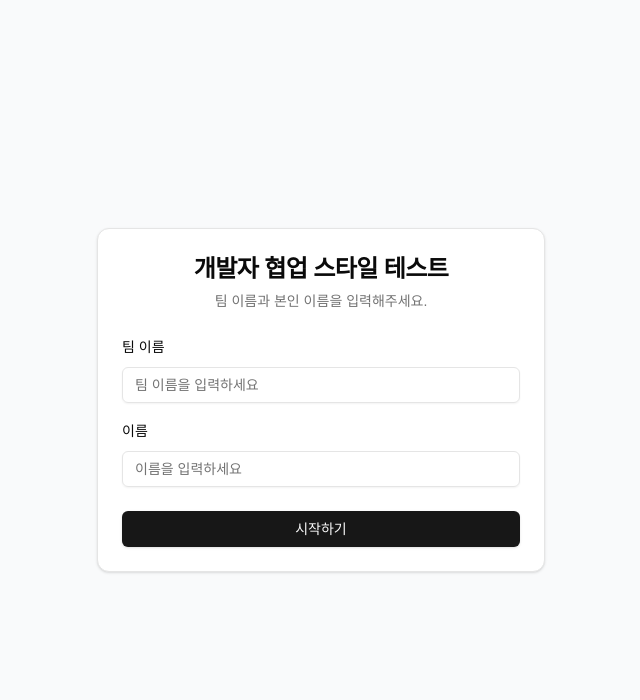
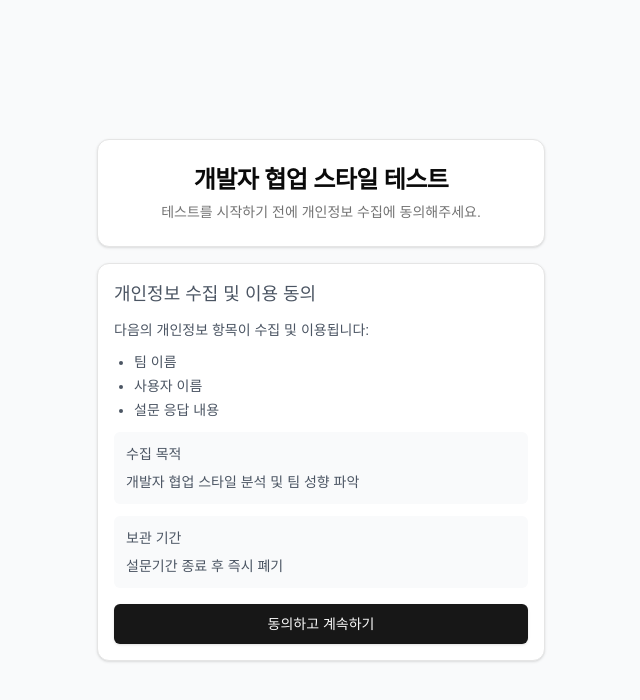
Before and after one commit to smilebank7/IGFETEST, a Next.js app: page / in a window 1280 px wide. Shown: the top 700 px of the page, without its empty margins (319-959 px from the left). Built offline with nearby package versions, Linux system fonts and the light colour scheme.

Commit message:
feat : add PrivacyConsent
- 개인정보 수집 및 이용 동의 추가

```diff
--- a/package.json
+++ b/package.json
@@ -20,7 +20,6 @@
     "chart.js": "^4.4.7",
     "class-variance-authority": "^0.7.1",
     "clsx": "^2.1.1",
-    "jotai": "^2.12.0",
     "lucide-react": "^0.475.0",
     "mongodb": "^6.13.0",
     "mongoose": "^8.10.1",
--- /dev/null
+++ b/src/app/components/PrivacyConsent.tsx
@@ -0,0 +1,44 @@
+import { Card, CardContent, CardFooter } from "@/components/ui/card"
+import { Button } from "@/components/ui/button"
+
+interface PrivacyConsentProps {
+  onConsent: () => void
+  show: boolean
+}
+
+export function PrivacyConsent({ onConsent, show }: PrivacyConsentProps) {
+  if (!show) return null
+
+  return (
+    <Card className="mt-4">
+      <CardContent className="p-4">
+        <div className="text-sm text-gray-600">
+          <h3 className="font-medium text-lg mb-3">개인정보 수집 및 이용 동의</h3>
+          <p className="mb-3">다음의 개인정보 항목이 수집 및 이용됩니다:</p>
+          <ul className="list-disc pl-5 mb-3 space-y-1">
+            <li>팀 이름</li>
+            <li>사용자 이름</li>
+            <li>설문 응답 내용</li>
+          </ul>
+          <div className="bg-gray-50 p-3 rounded-md mb-3">
+            <p className="font-medium mb-2">수집 목적</p>
+            <p>개발자 협업 스타일 분석 및 팀 성향 파악</p>
+          </div>
+          <div className="bg-gray-50 p-3 rounded-md">
+            <p className="font-medium mb-2">보관 기간</p>
+            <p>설문기간 종료 후 즉시 폐기</p>
+          </div>
+        </div>
+      </CardContent>
+      <CardFooter className="px-4 pb-4">
+        <Button
+          className="w-full"
+          onClick={onConsent}
+          size="lg"
+        >
+          동의하고 계속하기
+        </Button>
+      </CardFooter>
+    </Card>
+  )
+}
--- a/src/app/page.tsx
+++ b/src/app/page.tsx
@@ -1,19 +1,32 @@
 "use client"
 
-import { useState, useCallback } from "react"
+import { useState, useCallback, useEffect } from "react"
 import { useRouter } from "next/navigation"
 import { Card, CardContent, CardDescription, CardFooter, CardHeader, CardTitle } from "@/components/ui/card"
 import { Input } from "@/components/ui/input"
 import { Button } from "@/components/ui/button"
 import { Label } from "@/components/ui/label"
 import { SurveySkeleton } from "./components/SurveySkeleton"
+import { PrivacyConsent } from "./components/PrivacyConsent"
 
 export default function SurveyEntryPage() {
   const router = useRouter()
   const [teamName, setTeamName] = useState("")
   const [name, setName] = useState("")
   const [error, setError] = useState("")
-  const [isLoading, setIsLoading] = useState(false)
+  const [isLoading, setIsLoading] = useState(true)
+  const [hasConsented, setHasConsented] = useState<boolean | null>(null)
+
+  useEffect(() => {
+    const consented = sessionStorage.getItem("privacyConsented") === "true"
+    setHasConsented(consented)
+    setIsLoading(false)
+  }, [])
+
+  const handlePrivacyConsent = useCallback(() => {
+    sessionStorage.setItem("privacyConsented", "true")
+    setHasConsented(true)
+  }, [])
 
   const handleTeamNameChange = useCallback((e: React.ChangeEvent<HTMLInputElement>) => {
     setTeamName(e.target.value)
@@ -31,9 +44,12 @@ export default function SurveyEntryPage() {
       return
     }
 
+    if (!hasConsented) {
+      setError("개인정보 수집 및 이용에 동의해주세요.")
+      return
+    }
+
     setIsLoading(true)
-
-    // sessionStorage에 사용자 정보 저장
     sessionStorage.setItem(
       "surveyUser",
       JSON.stringify({
@@ -43,15 +59,36 @@ export default function SurveyEntryPage() {
       })
     )
 
-    // 첫 번째 설문 단계로 이동
     router.push("/survey/1")
-  }, [teamName, name, router])
+  }, [teamName, name, router, hasConsented])
 
-  return isLoading ? (
-    <SurveySkeleton />
-  ) : (
+  if (isLoading) return <SurveySkeleton />
+
+  if (!hasConsented) {
+    return (
       <div className="min-h-screen flex items-center justify-center bg-gray-50 p-4">
-      <Card className="w-full max-w-md">
+        <div className="w-full max-w-md">
+          <Card className="mb-4">
+            <CardHeader>
+              <CardTitle className="text-2xl text-center">개발자 협업 스타일 테스트</CardTitle>
+              <CardDescription className="text-center">
+                테스트를 시작하기 전에 개인정보 수집에 동의해주세요.
+              </CardDescription>
+            </CardHeader>
+          </Card>
+          <PrivacyConsent
+            onConsent={handlePrivacyConsent}
+            show={true}
+          />
+        </div>
+      </div>
+    )
+  }
+
+  return (
+    <div className="min-h-screen flex items-center justify-center bg-gray-50 p-4">
+      <div className="w-full max-w-md">
+        <Card>
           <CardHeader>
             <CardTitle className="text-2xl text-center">개발자 협업 스타일 테스트</CardTitle>
             <CardDescription className="text-center">
@@ -83,19 +120,12 @@ export default function SurveyEntryPage() {
             <Button
               className="w-full"
               onClick={handleStartSurvey}
-            disabled={isLoading}
             >
-            {isLoading ? (
-              <div className="flex items-center gap-2">
-                <div className="w-4 h-4 border-2 border-white border-t-transparent rounded-full animate-spin" />
-                <span>설문 준비중...</span>
-              </div>
-            ) : (
-              "시작하기"
-            )}
+              시작하기
             </Button>
           </CardFooter>
         </Card>
       </div>
+    </div>
   )
 }
```
Lines whose indentation alone changed are shown as unchanged.
